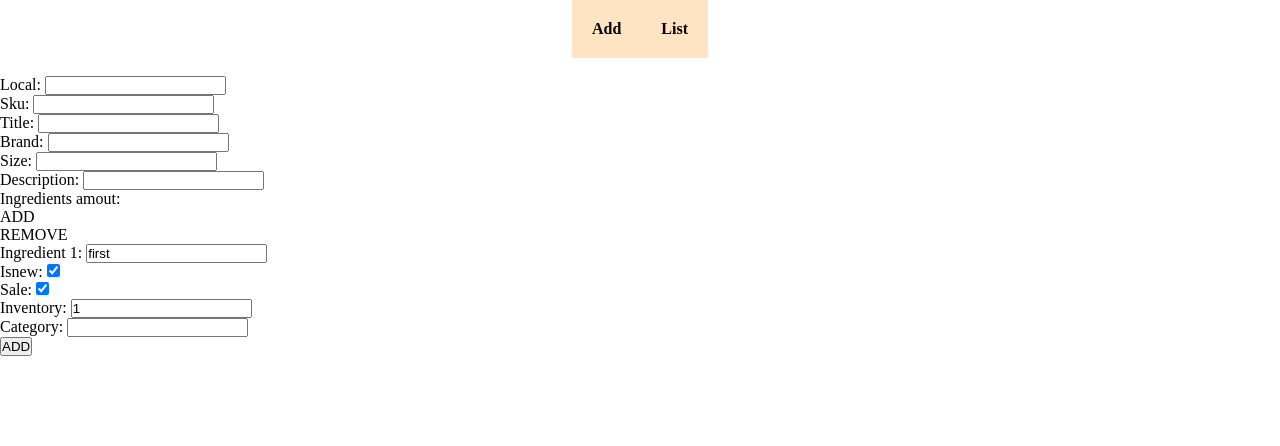
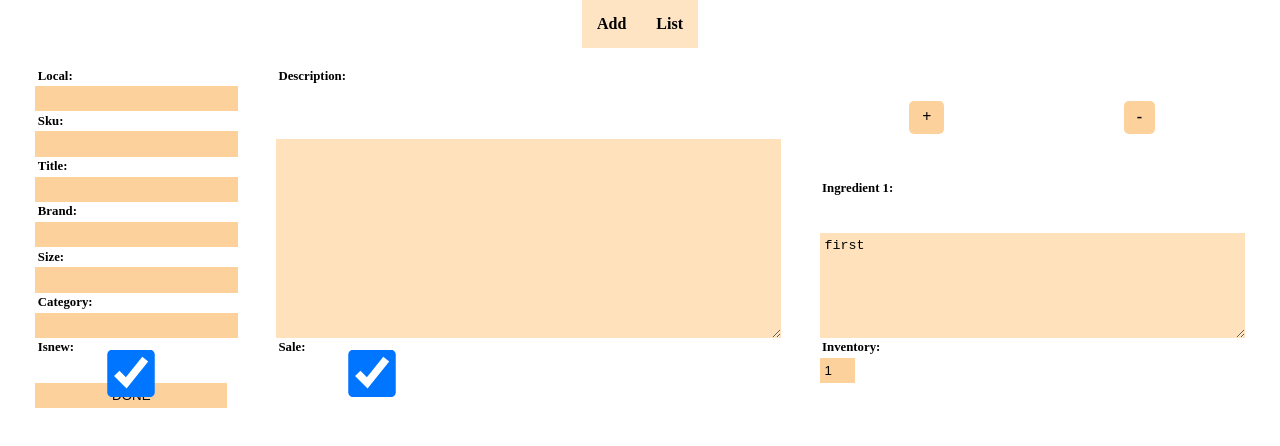
Before and after one commit to Hex-Zero/mi-api, a React (Create React App) app: page /product in a window 1280 px wide. Shown: the top 446 px of the page. Built offline with nearby package versions, Linux system fonts and the light colour scheme.

Commit message:
add product styled

```diff
--- a/src/components/add-product.component.js
+++ b/src/components/add-product.component.js
@@ -163,13 +163,13 @@ export default class AddProduct extends Component {
     return (
       <div>
         <form onSubmit={this.onSubmit}>
+          <div className="frist-group">
             <div className="form-group">
               <label for="local">Local: </label>
               <input
                 id="local"
                 type="text"
                 required
-              className="form-control"
                 value={this.state.local}
                 onChange={this.onChangeLocal}
               />
@@ -180,7 +180,6 @@ export default class AddProduct extends Component {
                 id="sku"
                 type="text"
                 required
-              className="form-control"
                 value={this.state.sku}
                 onChange={this.onChangeSku}
               />
@@ -191,7 +190,6 @@ export default class AddProduct extends Component {
                 id="title"
                 type="text"
                 required
-              className="form-control"
                 value={this.state.title}
                 onChange={this.onChangeTitle}
               />
@@ -202,7 +200,6 @@ export default class AddProduct extends Component {
                 id="brand"
                 type="text"
                 required
-              className="form-control"
                 value={this.state.brand}
                 onChange={this.onChangeBrand}
               />
@@ -213,35 +210,52 @@ export default class AddProduct extends Component {
                 id="size"
                 type="text"
                 required
-              className="form-control"
                 value={this.state.size}
                 onChange={this.onChangeSize}
               />
             </div>
             <div className="form-group">
+              <label for="category">Category: </label>
+              <input
+                id="category"
+                type="text"
+                required
+                value={this.state.category}
+                onChange={this.onChangeCategory}
+              />
+            </div>
+          </div>
+          <div className="form-group">
             <label for="description">Description: </label>
-            <input
+            <textarea
               id="description"
               type="text"
               required
-              className="form-control"
               value={this.state.description}
               onChange={this.onChangeDescription}
+              rows="9"
+              cols="60"
             />
           </div>
           <div className="form-group">
-            <label>Ingredients amout: </label>
-            <div onClick={this.handleAddIngredients}>ADD </div>
-            <div onClick={this.handleRemoveIngredients}>REMOVE</div>
+            <div className="add-remove">
+              <div className="buttons" onClick={this.handleAddIngredients}>
+                +
+              </div>
+              <div className="buttons" onClick={this.handleRemoveIngredients}>
+                -
+              </div>
+            </div>
             {this.state.ingredients.map((item, index) => {
               console.log(item);
               return (
-                <div key={uuidv1()}>
+                <div className="form-group" key={uuidv1()}>
                   <label>Ingredient {index + 1}: </label>
-                  <input
+                  <textarea
+                    rows="4"
+                    cols="50"
                     type="text"
                     required
-                    className="form-control"
                     value={this.state.ingredients[index]}
                     onChange={e => this.onChangeIngredients(e, index)}
                   />
@@ -254,7 +268,7 @@ export default class AddProduct extends Component {
             <input
               id="isnew"
               type="checkbox"
-              className="form-control"
+              className="checkbox"
               checked={this.state.isnew}
               onChange={this.onChangeIsnew}
             />
@@ -264,7 +278,7 @@ export default class AddProduct extends Component {
             <input
               id="sale"
               type="checkbox"
-              className="form-control"
+              className="checkbox"
               checked={this.state.sale}
               onChange={this.onChangeSale}
             />
@@ -275,24 +289,12 @@ export default class AddProduct extends Component {
               id="inventory"
               type="number"
               required
-              className="form-control"
               value={this.state.inventory}
               onChange={this.onChangeInventory}
             />
           </div>
           <div className="form-group">
-            <label for="category">Category: </label>
-            <input
-              id="category"
-              type="text"
-              required
-              className="form-control"
-              value={this.state.category}
-              onChange={this.onChangeCategory}
-            />
-          </div>
-          <div className="form-group">
-            <input type="submit" value="ADD" className="btn btn-primary" />
+            <input type="submit" value="DONE" className="btn btn-primary" />
           </div>
         </form>
       </div>
--- a/src/index.css
+++ b/src/index.css
@@ -30,10 +30,74 @@
   text-decoration: none;
   font-weight: 800;
   color: black;
-  padding: 20px;
+  padding: 15px;
 }
 
 .container nav ul li a:hover {
   background: #fcd19c;
 }
+
+form {
+  display: -ms-grid;
+  display: grid;
+  -webkit-box-pack: center;
+      -ms-flex-pack: center;
+          justify-content: center;
+  -ms-grid-columns: auto auto auto;
+      grid-template-columns: auto auto auto;
+  -webkit-column-gap: 3vw;
+          column-gap: 3vw;
+}
+
+form .form-group {
+  display: -ms-grid;
+  display: grid;
+}
+
+form .form-group textarea {
+  padding: 0.4vw;
+  background: #ffe1bc;
+  border: none;
+}
+
+form .form-group input {
+  width: 15vw;
+  padding: 0.4vw;
+  background: #fcd19c;
+  border: none;
+}
+
+form .form-group .checkbox {
+  -webkit-transform: scale(2.5);
+          transform: scale(2.5);
+}
+
+form .form-group .add-remove {
+  display: -ms-grid;
+  display: grid;
+  -ms-grid-columns: auto auto;
+      grid-template-columns: auto auto;
+  justify-items: center;
+}
+
+form .form-group .add-remove .buttons {
+  -ms-flex-item-align: center;
+      -ms-grid-row-align: center;
+      align-self: center;
+  font-weight: 800;
+  padding: 0.6vw 1vw;
+  background: #fcd19c;
+  border-radius: 5px;
+  margin-bottom: 10px;
+}
+
+form .form-group label {
+  font-weight: 700;
+  font-size: 1vw;
+  padding: 0.2vw;
+}
+
+#inventory {
+  width: 2vw;
+}
 /*# sourceMappingURL=index.css.map */
--- a/src/index.scss
+++ b/src/index.scss
@@ -18,7 +18,7 @@
           text-decoration: none;
           font-weight: 800;
           color: black;
-          padding: 20px;
+          padding: 15px;
           &:hover {
             background: rgb(252, 209, 156);
           }
@@ -27,3 +27,48 @@
     }
   }
 }
+
+form {
+  display: grid;
+  justify-content: center;
+  grid-template-columns: auto auto auto;
+  column-gap: 3vw;
+  .form-group {
+    display: grid;
+    textarea {
+      padding: 0.4vw;
+      background: rgb(255, 225, 188);
+      border: none;
+    }
+    input {
+      width: 15vw;
+      padding: 0.4vw;
+      background: rgb(252, 209, 156);
+      border: none;
+    }
+    .checkbox {
+      transform: scale(2.5);
+    }
+    .add-remove {
+      display: grid;
+      grid-template-columns: auto auto;
+      justify-items: center;
+      .buttons {
+        align-self: center;
+        font-weight: 800;
+        padding: 0.6vw 1vw;
+        background: rgb(252, 209, 156);
+        border-radius: 5px;
+        margin-bottom: 10px;
+      }
+    }
+    label {
+      font-weight: 700;
+      font-size: 1vw;
+      padding: 0.2vw;
+    }
+  }
+}
+#inventory {
+  width: 2vw;
+}
```
Also changed, not shown: 1 other file (tests, documents, lock files or other folders). Lines whose indentation alone changed are shown as unchanged.
